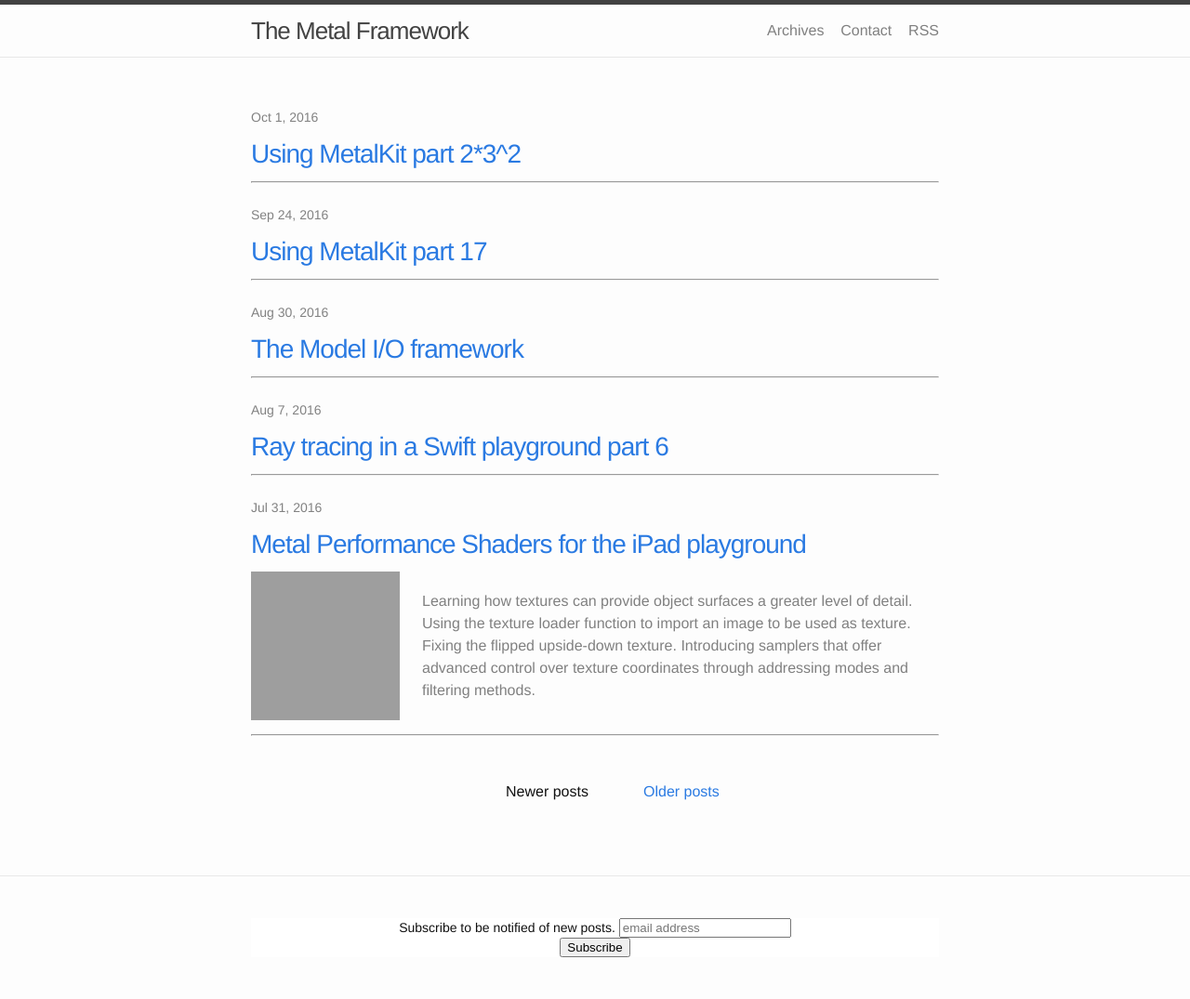
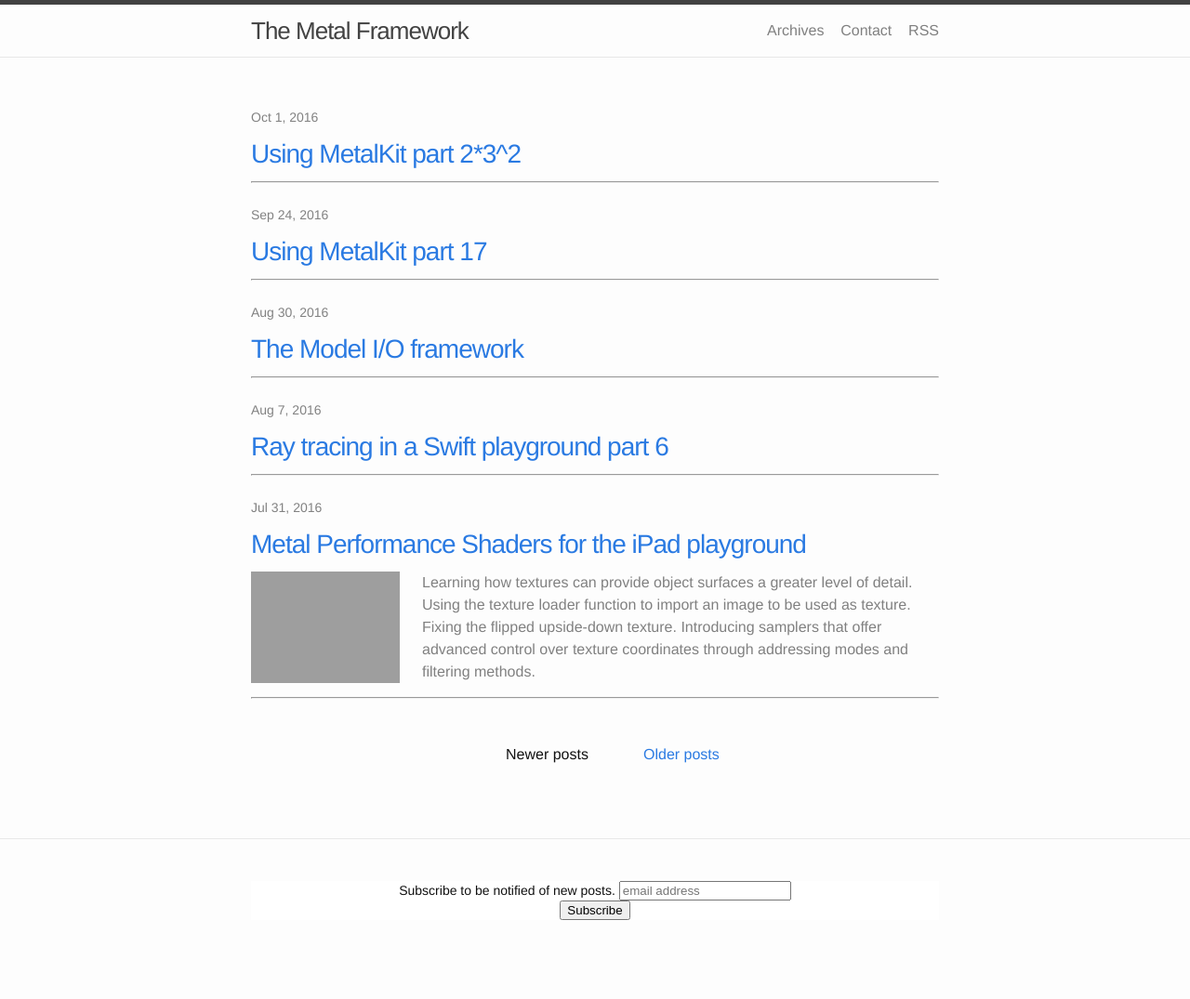
Before and after one commit to AlirioLau/metalkit.github.io, a Jekyll site: the page built from index.html, in a window 1280 px wide. Shown: the whole page at 93% size. Built offline with Jekyll 4.4.1, drawn with Linux system fonts in a browser that asks for light colours; the list of posts is cut into pages by our own code; comment, search, counter and statistics services are not loaded; after the commit the page ends 1035 px from its top, so only the background shows below that; grey boxes are pictures that could not be loaded.

Commit message:
initial commit

```diff
--- a/_posts/2016-07-31-metal-performance-shaders-for-the-ipad-playground.markdown
+++ b/_posts/2016-07-31-metal-performance-shaders-for-the-ipad-playground.markdown
@@ -1,7 +1,7 @@
 ---
 published: true
 title: Metal Performance Shaders for the iPad playground
-summary: <div><div style="display:inline-block;"><img src = "https://raw.githubusercontent.com/MetalKit/images/master/mps_9.png" alt="Metal" height="160" width="160"></div><div style="display:inline-block; width:75%; padding-left:1.5em; color:grey; vertical-align:middle;">Learning how textures can provide object surfaces a greater level of detail. Using the texture loader function to import an image to be used as texture. Fixing the flipped upside-down texture. Introducing samplers that offer advanced control over texture coordinates through addressing modes and filtering methods.</div></div>
+summary: <div><div style="display:inline-block;"><img src = "https://raw.githubusercontent.com/MetalKit/images/master/mps_9.png" alt="Metal" height="120" width="160"></div><div style="display:inline-block; width:75%; padding-left:1.5em; color:grey; vertical-align:middle;">Learning how textures can provide object surfaces a greater level of detail. Using the texture loader function to import an image to be used as texture. Fixing the flipped upside-down texture. Introducing samplers that offer advanced control over texture coordinates through addressing modes and filtering methods.</div></div>
 layout: post
 ---
 As many of you might have seen at `WWDC 2016`, the new [Playground app for the iPad](https://developer.apple.com/videos/play/wwdc2016/408/) was a really big hit! As an already playgrounds lover, for me it was even more than that. Now we are able to easily write `Swift` code on the iPad and run it with just a button tap. Today we are going to have fun with __Metal Performance Shaders (MPS)__ since I have not discussed about them before, and also because it is so easy to use them on mobile devices. This reminds me to warn you, the `MPS` framework only works on `iOS` and `tvOS` devices. We will look into a handy way of writing the playground on a `macOS` device and then sharing it with your mobile device through the `iCloud Drive`. Also, the `iPad` playgrounds are working only on `iOS 10` or newer.
```
Also changed, not shown: 2 other files.
